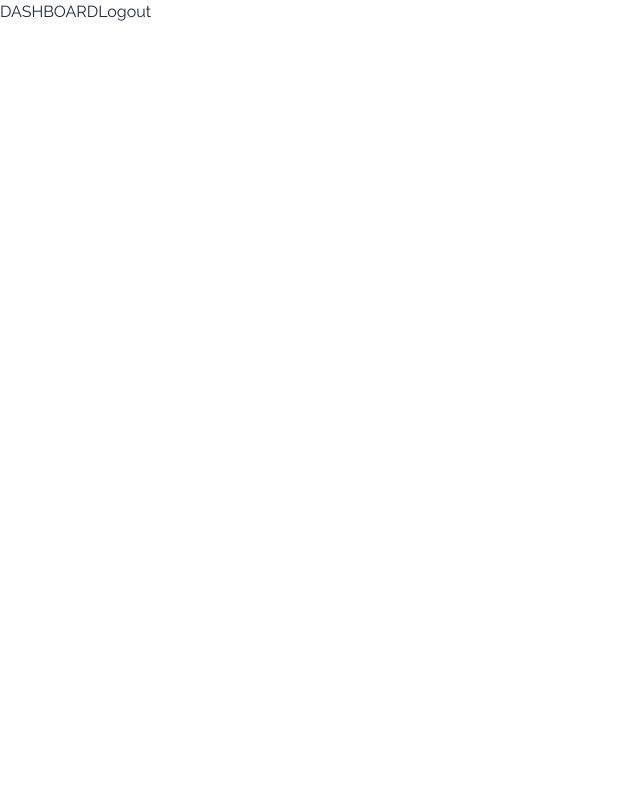
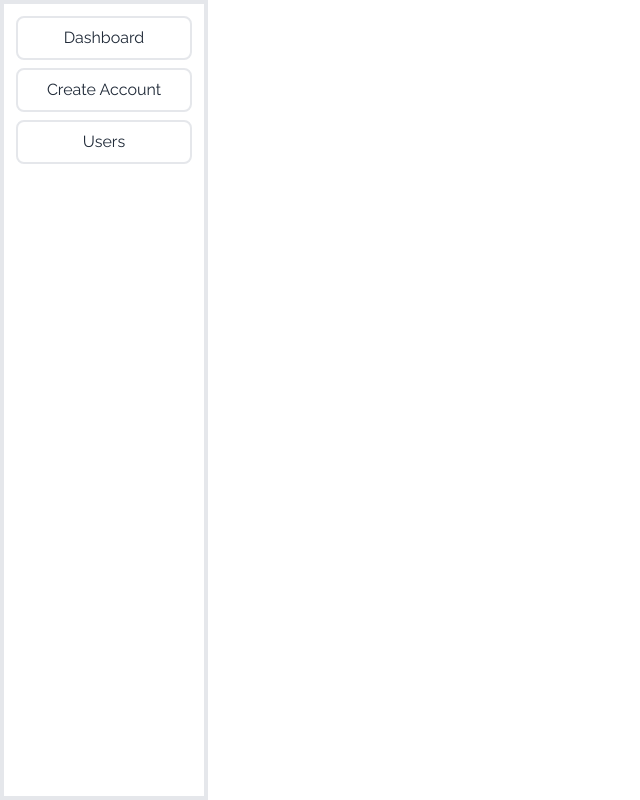
Before and after one commit to JustOreeo/banking-app, a React (Create React App) app: page / in a window 1280 px wide. Shown: the whole page, without its empty margins (0-640 px from the left). Built offline with nearby package versions, Linux system fonts and the light colour scheme; sample sign-in values are in the browser's storage.

Commit message:
feat: added sidebar and component layout

```diff
--- a/src/App.js
+++ b/src/App.js
@@ -2,7 +2,9 @@ import React from 'react';
 import { BrowserRouter, Routes, Route } from 'react-router-dom';
 import Login from './components/Login';
 import Dashboard from './components/Dashboard';
-import ProtectedRoutes from './components/Services/ProtectedRoutes';
+import ProtectedRoutes from './components/services/ProtectedRoutes';
+import CreateAccount from './pages/CreateAccount';
+import Users from './pages/Users';
 
 const App = () => {
     return (
@@ -12,7 +14,9 @@ const App = () => {
                     <Route path="/login" element={<Login />} />
                     {/* Protected Routes */}
                     <Route path="/" element={<ProtectedRoutes />}>
-                        <Route path="/" element={<Dashboard />} />
+                        <Route path="/dashboard" element={<Dashboard />} />
+                        <Route path="/create-account" element={<CreateAccount />} />
+                        <Route path="/users" element={<Users />} />
                     </Route>
                 </Routes>
             </BrowserRouter>
--- a/src/Components/Dashboard.js
+++ b/src/Components/Dashboard.js
@@ -8,6 +8,7 @@ const Dashboard = () => {
         localStorage.removeItem("loggedIn");
         navigate("/login");
     }
+
     return (
         <div>
             DASHBOARD
--- a/src/Components/Services/ProtectedRoutes.js
+++ b/src/Components/Services/ProtectedRoutes.js
@@ -1,9 +1,17 @@
 import React from 'react';
 import { Outlet, Navigate } from 'react-router-dom';
+import Sidebar from '../static/Sidebar';
 
 const ProtectedRoutes = () => {
     const auth = localStorage.getItem("loggedIn")
-    return auth ? <Outlet /> : <Navigate to="/login"/>
+    return auth ?
+        <>
+            <div className="flex flex-row">
+                <Sidebar />
+                <Outlet />
+            </div>
+        </>
+        : <Navigate to="/login"/>
 }
 
 export default ProtectedRoutes;
--- /dev/null
+++ b/src/Components/constants/sideMenu.js
@@ -0,0 +1,16 @@
+const sideMenu = [
+    {
+        path: '/dashboard',
+        name: 'Dashboard'
+    },
+    {
+        path: '/create-account',
+        name: 'Create Account'
+    },
+    {
+        path: '/users',
+        name: 'Users'
+    }
+]
+
+export { sideMenu };
--- /dev/null
+++ b/src/Components/static/Sidebar.js
@@ -0,0 +1,23 @@
+import { NavLink } from "react-router-dom";
+import { sideMenu } from "../constants/sideMenu";
+
+const Sidebar = () => {
+    const menuItem = sideMenu
+
+    return (
+        <>
+            <div className="py-2 px-2 border-solid border-4 h-screen">
+                { menuItem.map((item, index) => (
+                        <li  key={index} className="no-underline flex flex-row">
+                            <NavLink  to={item.path}  className=" hover:bg-blue-400 active:bg-blue-700 py-2 border-solid border-2 rounded-lg w-44 m-1 text-center">
+                                <div>{item.name}</div>
+                            </NavLink>
+                        </li>
+                    ))
+                }
+            </div>
+        </>
+    )
+}
+
+export default Sidebar;
--- /dev/null
+++ b/src/pages/CreateAccount.js
@@ -0,0 +1,11 @@
+import React from 'react'
+
+const CreateAccount = () => {
+    return (
+        <div>
+
+        </div>
+    )
+}
+
+export default CreateAccount
--- /dev/null
+++ b/src/pages/Users.js
@@ -0,0 +1,11 @@
+import React from 'react'
+
+const Users = () => {
+    return (
+        <div>
+
+        </div>
+    )
+}
+
+export default Users
```
